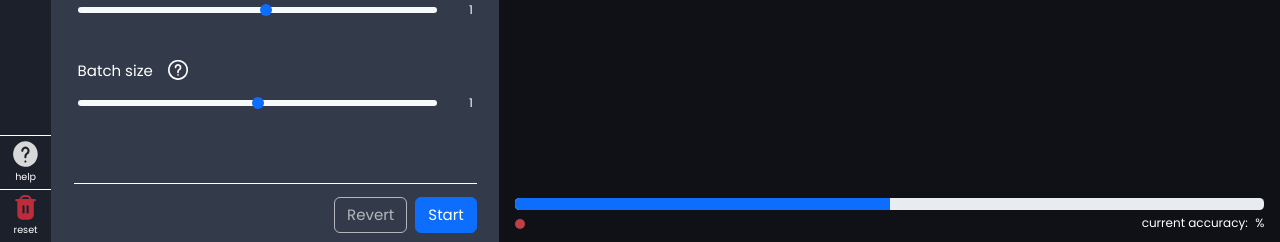
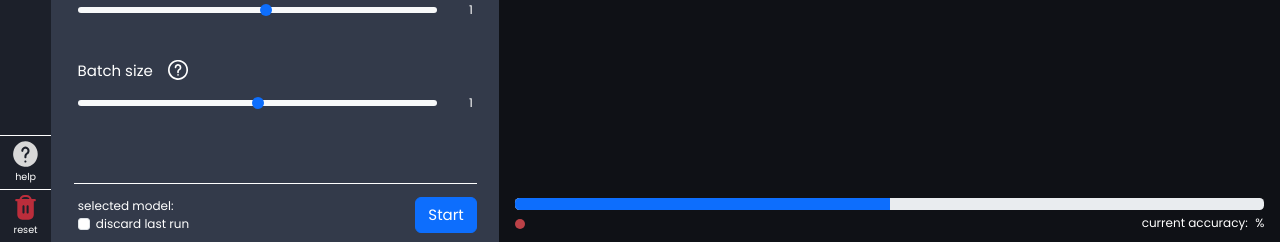
Before and after one commit to amir-rajabi/UML, a Flask app: page / in a window 1280 px wide. Shown: the part 558-800 px from the top of the page. Run offline with Flask 3, Linux system fonts and the light colour scheme; some libraries are stand-ins or nearby versions.

Commit message:
changed revert button to tickable box - revert warning now appears when start gets clicked.

```diff
--- a/static/a_js/send.js
+++ b/static/a_js/send.js
@@ -12,20 +12,69 @@ export function sendAdjustments() {
 var start = document.getElementById('start');
 var stop = document.getElementById('stop');
 var revert = document.getElementById('revert');
-var redo = document.getElementById('redo');
+var dsa_revert = document.getElementById('dsa_revert');
 var revert_confirmed = document.getElementById('revert_confirmed');
-var revertChecked = document.getElementById('revertChecked');
+var revertlabel_withtooltip = document.getElementById('revertlabel_withtooltip');
+var revertlabel_notooltip = document.getElementById('revertlabel_notooltip');
 
-start.addEventListener('click', function(){
-    revert.style.display = 'block';
-    redo.style.display = 'none';
+revert.addEventListener('change', function(){
+    var dsa_revert_flag = sessionStorage.getItem('UML_revert');
+    if (revert.checked) {
+        if (!dsa_revert_flag){
+            start.setAttribute('data-bs-toggle', 'modal');
+            start.setAttribute('data-bs-target', '#revertModal');
+        }
+        else {
+            start.removeAttribute('data-bs-toggle');
+            start.removeAttribute('data-bs-target');
+        }
+    } else {
+        start.removeAttribute('data-bs-toggle');
+        start.removeAttribute('data-bs-target');
+    }
+});
+
+revert_confirmed.addEventListener('click', function(){
+    if (dsa_revert.checked){
+        revertlabel_withtooltip.style.display = 'none';
+        revertlabel_notooltip.style.display = 'block';
+        sessionStorage.setItem('UML_revert', 1);
+        start.removeAttribute('data-bs-toggle');
+        start.removeAttribute('data-bs-target');
+    }
+    revert.checked = false;
     block_button(revert, true);
     start.style.display = 'none';
     stop.style.display = 'block';
     var xhr = new XMLHttpRequest();
     xhr.open('POST', '/start', true);
     xhr.setRequestHeader('Content-Type', 'application/json');
-    xhr.send(1);
+    xhr.send(true);
+});
+
+start.addEventListener('click', function(){
+    var dsa_revert_flag = sessionStorage.getItem('UML_revert');
+    if (revert.checked){
+        if (dsa_revert_flag){
+            revert.checked = false;
+            block_button(revert, true);
+            start.style.display = 'none';
+            stop.style.display = 'block';
+            var xhr = new XMLHttpRequest();
+            xhr.open('POST', '/start', true);
+            xhr.setRequestHeader('Content-Type', 'application/json');
+            xhr.send(true);
+        }
+    } else{
+        revert.checked = false;
+        block_button(revert, true);
+        start.style.display = 'none';
+        stop.style.display = 'block';
+        var xhr = new XMLHttpRequest();
+        xhr.open('POST', '/start', true);
+        xhr.setRequestHeader('Content-Type', 'application/json');
+        xhr.send(false);
+    }
 });
 
 stop.addEventListener('click', function(){
@@ -36,50 +85,6 @@ stop.addEventListener('click', function(){
     xhr.setRequestHeader('Content-Type', 'application/json');
     xhr.send(1);
 });
-
-revert.addEventListener('click', function() {
-    var revert_confirm = sessionStorage.getItem('UML_revert');
-    if (revert_confirm) {
-        revert.style.display = 'none';
-        redo.style.display = 'block';
-        var xhr = new XMLHttpRequest();
-        xhr.open('POST', '/revert', true);
-        xhr.setRequestHeader('Content-Type', 'application/json');
-        xhr.send(1);
-    }
-});
-
-revert_confirmed.addEventListener('click', function(){
-    if (revertChecked.checked){
-        sessionStorage.setItem('UML_revert', 1);
-        revert.removeAttribute('data-bs-toggle');
-        revert.removeAttribute('data-bs-target');
-    }
-    revert.style.display = 'none';
-    redo.style.display = 'block';
-    var xhr = new XMLHttpRequest();
-    xhr.open('POST', '/revert', true);
-    xhr.setRequestHeader('Content-Type', 'application/json');
-    xhr.send(1);
-});
-
-window.addEventListener("load", function() {
-    var revert_confirm = sessionStorage.getItem('UML_revert');
-    if (revert_confirm){
-        revert.removeAttribute('data-bs-toggle');
-        revert.removeAttribute('data-bs-target');
-    }
-});
-
-redo.addEventListener('click', function(){
-    revert.style.display = 'block';
-    redo.style.display = 'none';
-    var xhr = new XMLHttpRequest();
-    xhr.open('POST', '/redo', true);
-    xhr.setRequestHeader('Content-Type', 'application/json');
-    xhr.send(1);
-});
-
 
 socket.on('training_finished', function(data){
     block_button(revert, false);
--- a/static/style.css
+++ b/static/style.css
@@ -139,11 +139,15 @@ input, label, select, button{
 #stop{
     display: none;
 }
-#revert, #redo{
-    margin-right: 2%;
-    display: block;
+#cb-left{
+    position: absolute;
+    left: 1%;
+    width: 70%;
 }
-#redo{
+#revert-ctr{
+    display: flex;
+}
+#revertlabel_notooltip{
     display: none;
 }
 
--- a/templates/index.html
+++ b/templates/index.html
@@ -36,8 +36,24 @@
                 <div id="control-buttons-ctr">
                     <div class="line"></div>
                     <div id="control-buttons">
-                        <button type="button" class="btn btn-outline-light btn-lg" id="revert" data-bs-toggle="modal" data-bs-target="#revertModal" disabled>Revert</button>
-                        <button type="button" class="btn btn-outline-light btn-lg" id="redo">Redo</button>
+                        <div id="cb-left">
+                            <div>selected model: <span id="cb-modelname"></span></div>
+                            <div id="revert-ctr">
+                                <div class="form-check">
+                                    <input class="form-check-input" type="checkbox" value="" id="revert">
+                                    <button type="button" id="revertlabel_withtooltip"class="btn btn-secondary tooltip-button" data-bs-toggle="tooltip" data-bs-placement="bottom" data-bs-title="
+                                    If selected, the last run is discarded and the training progress made there is ignored.">
+                                    <label class="form-check-label" for="revert">
+                                        discard last run
+                                    </label>
+                                    </button>
+                                    <label class="form-check-label" for="revert" id="revertlabel_notooltip">
+                                        discard last run
+                                    </label>
+                                </div>
+
+                            </div>
+                        </div>
                         <button type="button" class="btn btn-primary btn-lg" id="start">Start</button>
                         <button type="button" class="btn btn-warning btn-lg" id="stop">Stop</button>
                     </div>
@@ -66,22 +82,22 @@
         <div class="modal-dialog">
           <div class="modal-content">
             <div class="modal-header">
-              <h1 class="modal-title fs-5" id="revertModalLabel">Are you sure you want to revert?</h1>
+              <h1 class="modal-title fs-5" id="revertModalLabel">Are you sure you want to discard the last run?</h1>
               <button type="button" class="btn-close" data-bs-dismiss="modal" aria-label="Close"></button>
             </div>
             <div class="modal-body">
-                On revert ...
+                You have ticked the box that you want to discard the last run? This means that the training progress of your last will be ignored, the data will be removed and the model is reversed to the previous state.
                 <br><br>
                 <div class="form-check">
-                    <input class="form-check-input" type="checkbox" value="" id="revertChecked">
-                    <label class="form-check-label" for="revertChecked">
+                    <input class="form-check-input" type="checkbox" value="" id="dsa_revert">
+                    <label class="form-check-label" for="dsa_revert">
                       Don't show again.
                     </label>
                 </div>
             </div>
             <div class="modal-footer">
-              <button id="revert_cancelled" type="button" class="btn btn-secondary" data-bs-dismiss="modal">Cancel</button>
-              <button id="revert_confirmed" type="button" class="btn btn-warning" data-bs-dismiss="modal">Revert</button>
+              <button id="revert_cancelled" type="button" class="btn btn-outline-light" data-bs-dismiss="modal">No, cancel</button>
+              <button id="revert_confirmed" type="button" class="btn btn-warning" data-bs-dismiss="modal">Yes, start</button>
             </div>
           </div>
         </div>
--- a/templates/items/settings/models.html
+++ b/templates/items/settings/models.html
@@ -5,11 +5,12 @@
 
     <div class="settings-contents">
         <div id="current_model_ctr">
+            <div class="model_ctr_headline">Current model</div>
             <div class="card text-bg-dark mb-3">
-                <div class="card-header">Current model</div>
                 <div class="card-body">
                     <table class="table" data-bs-theme="dark">
                         <tbody>
+                        <tr></tr>
                         <tr>
                             <td>Accuracy</td>
                             <td><span id="model-acc-current">99</span> %</td>
@@ -38,7 +39,7 @@
     <div class="modal-dialog">
       <div class="modal-content">
         <div class="modal-header">
-          <h1 class="modal-title fs-5" id="exampleModalLabel">Modal title</h1>
+          <h1 class="modal-title fs-5" id="exampleModalLabel">Saving model</h1>
           <button type="button" class="btn-close" data-bs-dismiss="modal" aria-label="Close"></button>
         </div>
         <div class="modal-body">
--- a/webserver.py
+++ b/webserver.py
@@ -74,9 +74,8 @@ def start_training_dict(params):
     worker_process.start()
     return
 
-def check_revert():
-    global config_revert
-    if config_revert:
+def check_revert(revert):
+    if revert:
         if os.path.exists(f"data/{current_model}_model_new.pt"):
             revert_history(f"data/{current_model}_epoch_data.json")
             os.remove(f"data/{current_model}_model_new.pt")
@@ -126,12 +125,13 @@ def sendingAdjustments():
 
 @app.route('/start', methods=['POST'])
 def start():
+    revert = request.get_json()
     print("LOG: RECEIVED TO RUN: " +str(adj))
     if testing_flag:
         print("LOG: testing; training skipped")
         return response
     print("LOG: STARTING TRAINING")
-    check_revert()
+    check_revert(revert)
     update_data()
     socketio.emit('update_chart', {'data':data})
     start_training_dict(adj)
@@ -141,26 +141,6 @@ def start():
 def stop():
     print("LOG: STOP PRESSED")
     stop_training()
-    return response
-
-
-#GOTO: start() -> check_revert()
-#this function will only set the Flag
-#the action of reverting is done in check_revert
-@app.route('/revert', methods=['POST'])
-def revert():
-    #TODO: add signal to update chart in JS
-    # this still applies. see fork graph
-    global config_revert
-    config_revert = True
-    print("LOG: REVERT PRESSED")
-    return response
-
-@app.route('/redo', methods=['POST'])
-def redo():
-    global config_revert
-    config_revert = False
-    print("LOG: REDO PRESSED")
     return response
 
 @app.route('/clear_history', methods=['POST'])
```
